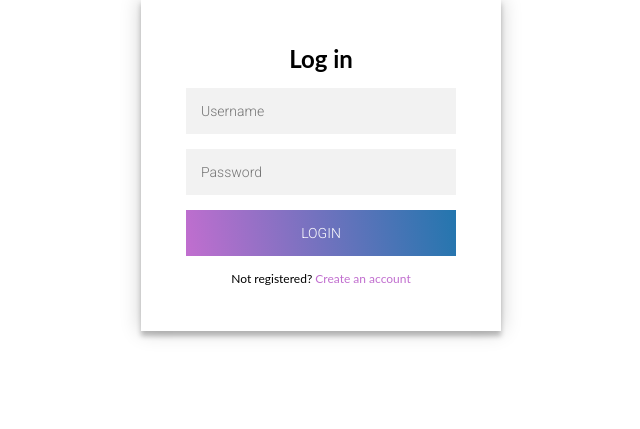
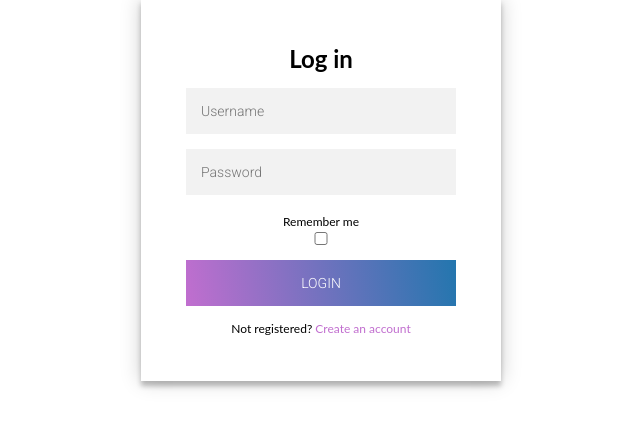
Before and after one commit to gotursix/schelettw, a PHP site: page /register/login in a window 1280 px wide. Shown: the part 173-602 px from the top of the page, without its empty margins (319-959 px from the left). Run offline with PHP 8.4, Linux system fonts and the light colour scheme; some web fonts are replaced.

Commit message:
Update login and css

```diff
--- a/app/controllers/Register.php
+++ b/app/controllers/Register.php
@@ -8,6 +8,14 @@ class Register extends Controller {
     }
 
     public function loginAction() {
+        if($_POST){
+            // form validation
+            $validation = true;
+            if($validation === true) {
+                $user = $this->UsersModel->findByUsername($_POST['username']);
+                dnd($user);
+            }
+        }
         $this->view->render('register/login');
     }
 
--- a/app/views/register/login.php
+++ b/app/views/register/login.php
@@ -8,9 +8,13 @@
     <div class="form">
         <h2 class="text-center-r">Log in</h2>
         <form class="login-form" action="<?=PROOT?>register/login" method="post">
-            <input type="text" placeholder="Username"/>
-            <input type="password" placeholder="Password"/>
-            <button>login</button>
+            <input type="text" id="username" placeholder="Username"/>
+            <input type="password" id="password" placeholder="Password"/>
+            <div class="rem">
+                <label class="message" for="remember_me">Remember me</label>
+                <input type="checkbox" id="remember_me" name="remember_me" value="on">
+            </div>
+            <button type="submit" >Login</button>
             <p class="message">Not registered? <a href="<?=PROOT?>register/register">Create an account</a></p>
         </form>
     </div>
--- a/css/custom.css
+++ b/css/custom.css
@@ -11,6 +11,11 @@
     color: #c16ecf;
     margin-top: 5%;
 }
+
+.rem{
+    display: inline-block;
+}
+
 
 .fix-menu{
     padding-top: 10px;
```
